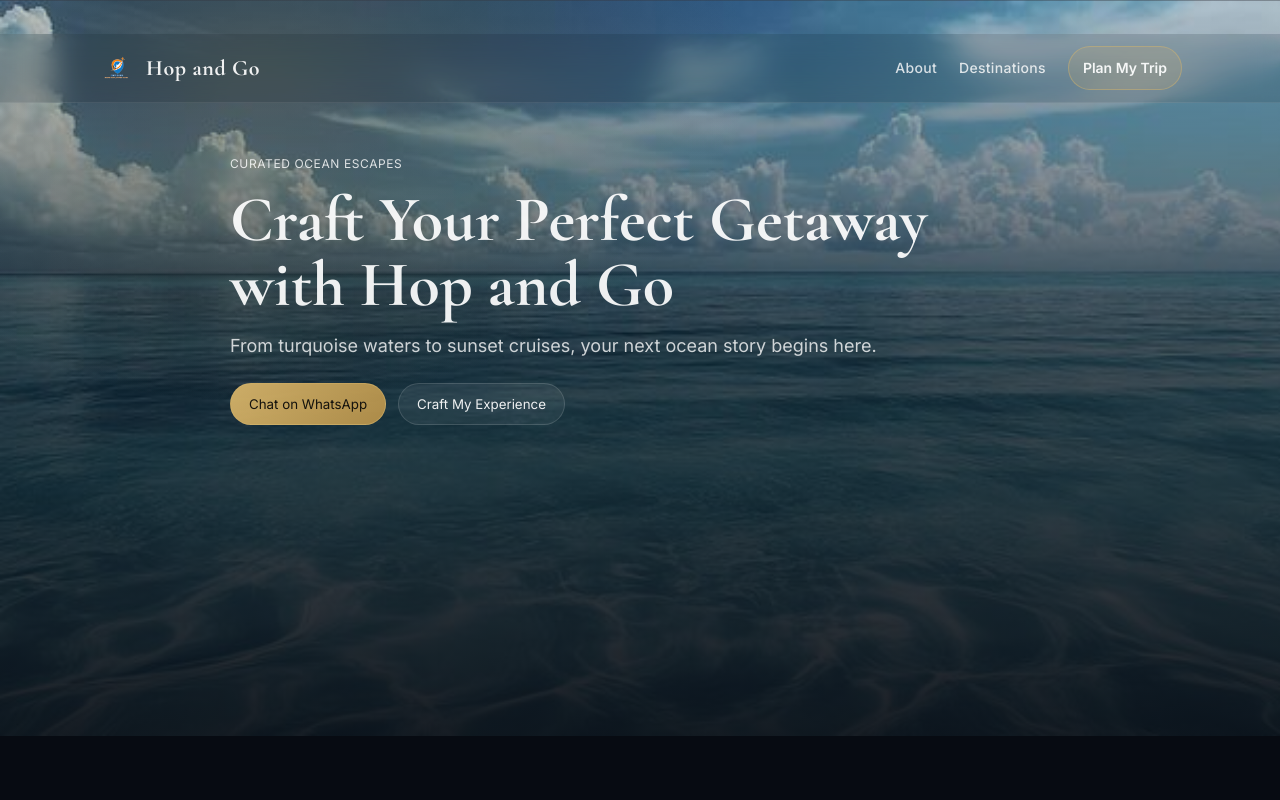
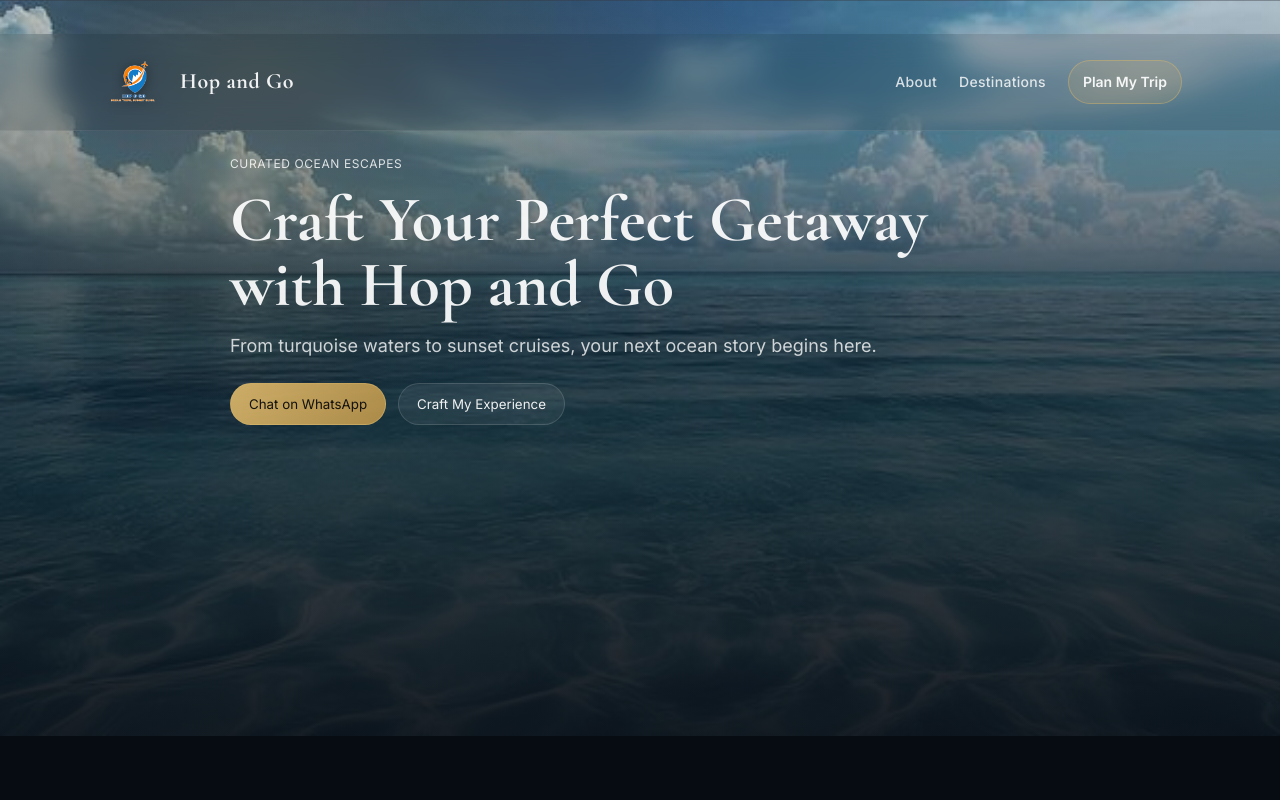
Before and after one commit to hopandgoholidays-create/hopandgowebsite, a plain HTML site: page index.html in a window 1280 px wide. Shown: the top 800 px of the page. Drawn offline with nearby package versions, Linux system fonts and the light colour scheme.

Commit message:
Update styles.css

```diff
--- a/styles.css
+++ b/styles.css
@@ -216,7 +216,9 @@ button{ font-family:inherit; }
   gap: 10px;
   text-decoration:none;
 }
-.logo{ height: 38px; width:auto; }
+.logo{ height: 72px;
+  width: auto;
+  filter: drop-shadow(0 2px 6px rgba(0,0,0,0.4)); }
 .brand-name{
   font-family: var(--font-heading);
   font-weight: 700;
```
